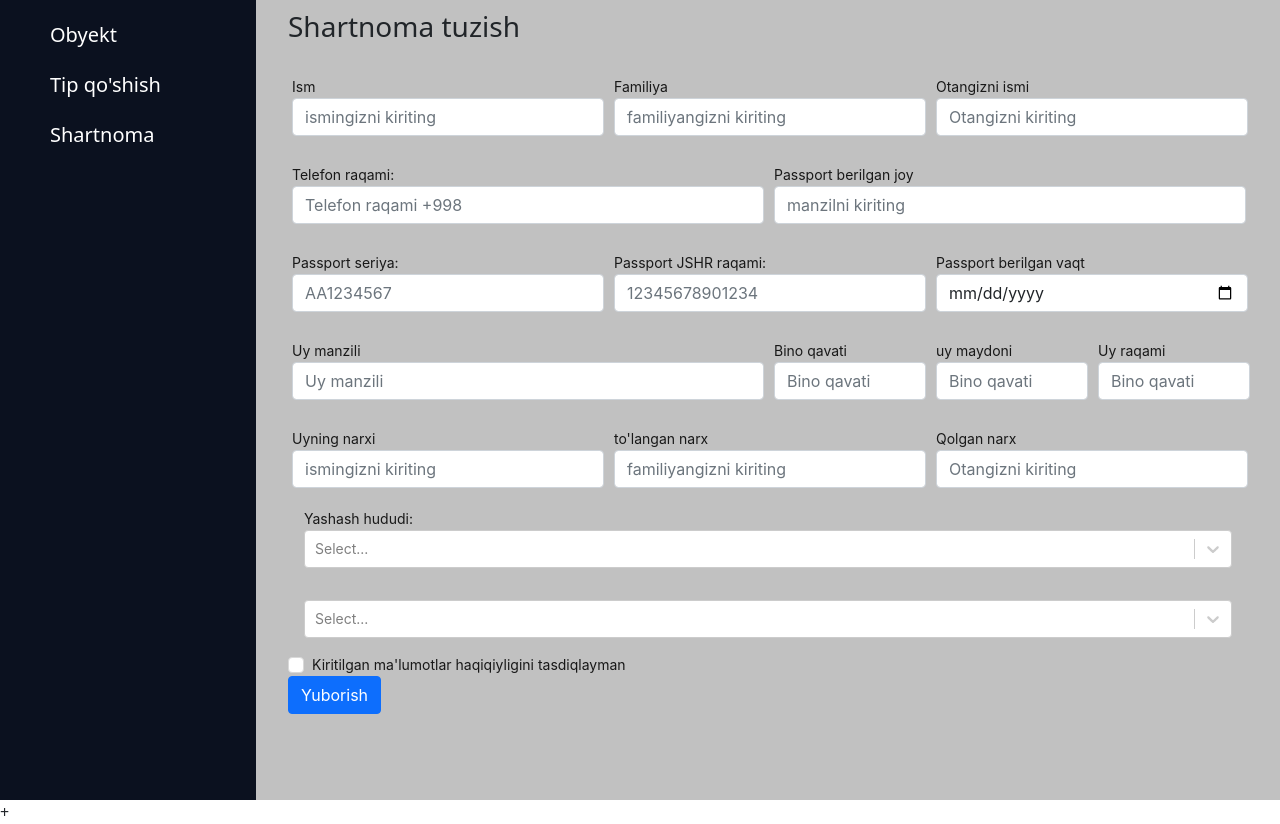
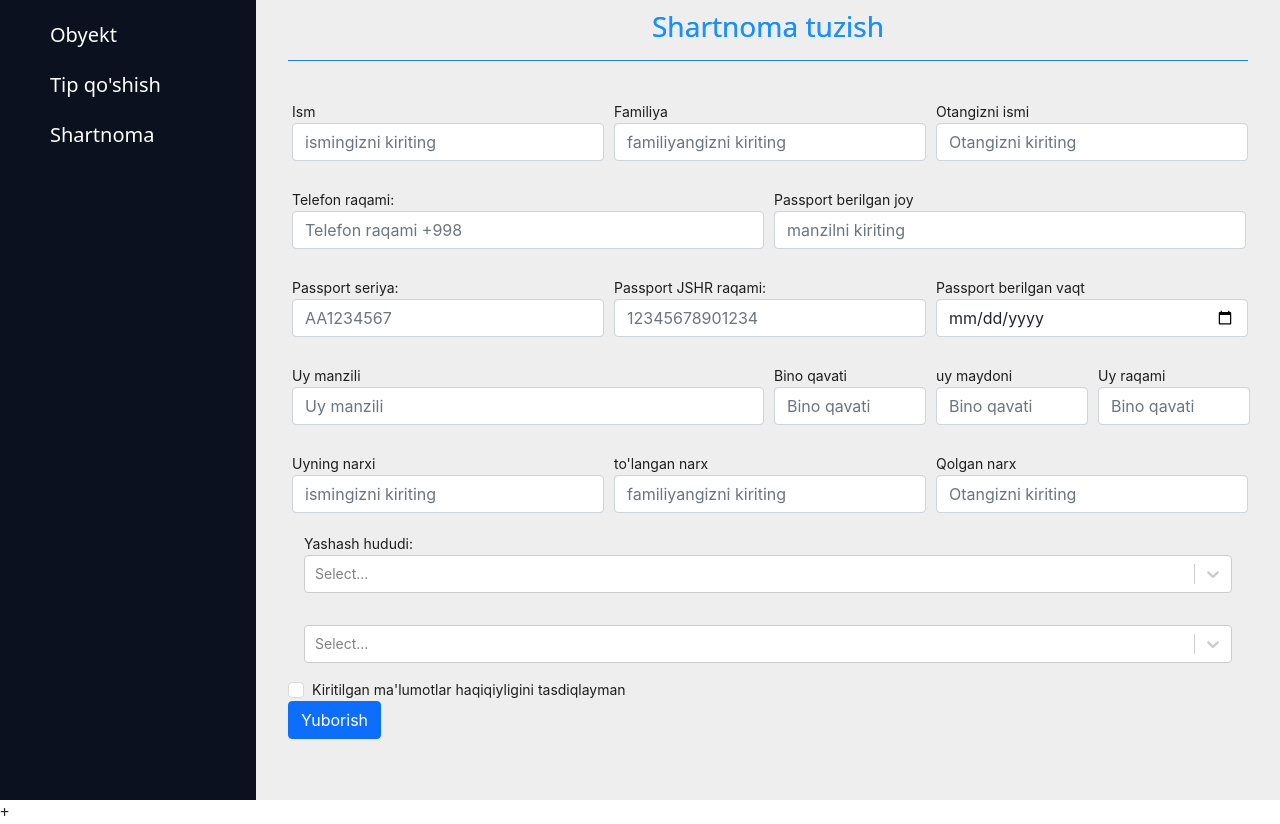
Before and after one commit to bekzodjonganiyev/darxon-house-crm, a React (Create React App) app: page /shartnoma-view in a window 1280 px wide. Built offline with nearby package versions, Linux system fonts and the light colour scheme.

Commit message:
dizayn qildim ranglarni to'g'irladm

```diff
--- a/src/components/layout/Layout.css
+++ b/src/components/layout/Layout.css
@@ -4,7 +4,7 @@ section{
     display: flex;
     /* align-items: center; */
     justify-content: space-between;
-    background: rgb(193, 193, 193);
+    background: #eee;
 }
 
 main{
--- a/src/pages/shartnoma/ShartnomaView.jsx
+++ b/src/pages/shartnoma/ShartnomaView.jsx
@@ -275,6 +275,7 @@ const ShartnomaView = () => {
       <div className="row">
         <div className="shartnoma__info">
           <h3>Shartnoma tuzish</h3>
+          <hr/>
         </div>
         <Form onSubmit>
           <div className="NameInfo">
--- a/src/pages/shartnoma/shartnoma.css
+++ b/src/pages/shartnoma/shartnoma.css
@@ -6,3 +6,16 @@
     gap: 2px;
 
 }
+.shartnoma__info h3{
+    display:flex;
+justify-content: center;
+color: #1890ff;
+    text-shadow: 0 0 .25px currentcolor;
+    font-weight: 400;
+}
+.shartnoma__info hr{
+    font-size: 10px;
+    border: 2px;
+        opacity: 1;
+        color:#187ddb;
+}
```
